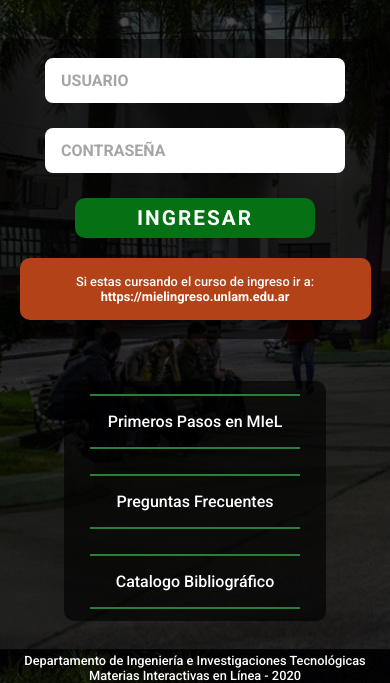
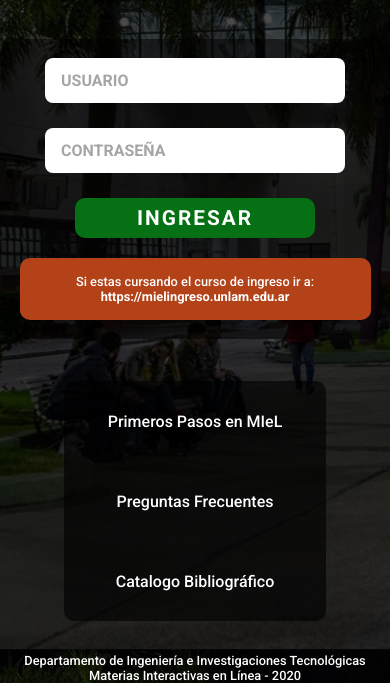
Before and after one commit to agustinabellone/maquetado-unlam, a plain HTML site: page index.html in a window 390 px wide. Shown: the part 195-878 px from the top of the page. Drawn offline with Linux system fonts and the light colour scheme.

Commit message:
arreglos

```diff
--- a/css/styles.css
+++ b/css/styles.css
@@ -14,7 +14,7 @@ body {
     background-attachment: fixed;
     background-size: cover;
     width: 100vw;
-    height: 100vh;
+    height: 100%;
     background-position: center;
 }
 h1 {
@@ -261,11 +261,7 @@ footer {
         text-align: center;
     }
 
-    .menu-inferior div:nth-child(2),
-    .menu-inferior div:nth-child(3),
-    .menu-inferior div:nth-child(1) {
-        border-bottom: 2px solid #2c7e37;
-        border-top: 2px solid #2c7e37;
+    .menu-inferior div:nth-child(2){
         border-left: none;
         border-right:none;
     }
```
